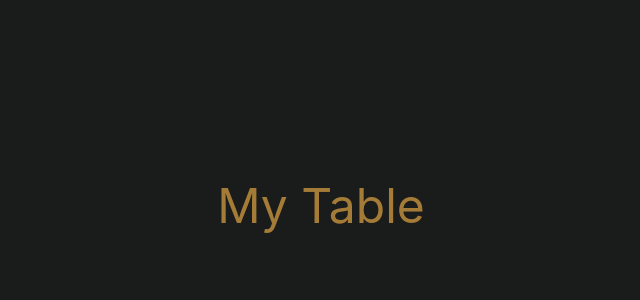
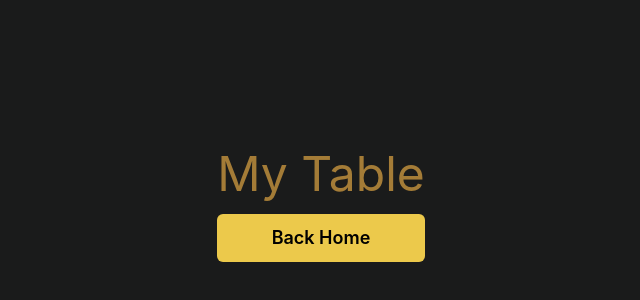
Before and after one commit to SoNicBoom24/Table_pass, a Next.js app: page /app/table in a window 1280 px wide. Shown: the part 194-494 px from the top of the page, without its empty margins (319-959 px from the left). Built offline with nearby package versions, Linux system fonts and the light colour scheme.

Commit message:
feat: navigate 2 page

```diff
--- a/src/pages/app/table.js
+++ b/src/pages/app/table.js
@@ -1,13 +1,21 @@
 import Image from 'next/image'
 import { Inter } from 'next/font/google'
+import { useRouter } from "next/router";
+import { Button } from "@chakra-ui/react";
 
 const inter = Inter({ subsets: ['latin'] })
 
 export default function Home() {
+
+  const router = useRouter();
+  const backToHome = () => router.replace('/');
+
+
   return (
     <main className="flex flex-col justify-center items-center w-full h-screen bg-[#1A1B1B]">
       <div>
-        <p className='text-5xl text-[#A47C37]'>My Table</p>
+        <p className='text-5xl text-[#A47C37] pb-4'>My Table</p>
+        <Button colorScheme="yellow" size="lg" onClick={backToHome} w='full'>Back Home</Button>
       </div>
     </main>
   )
```
